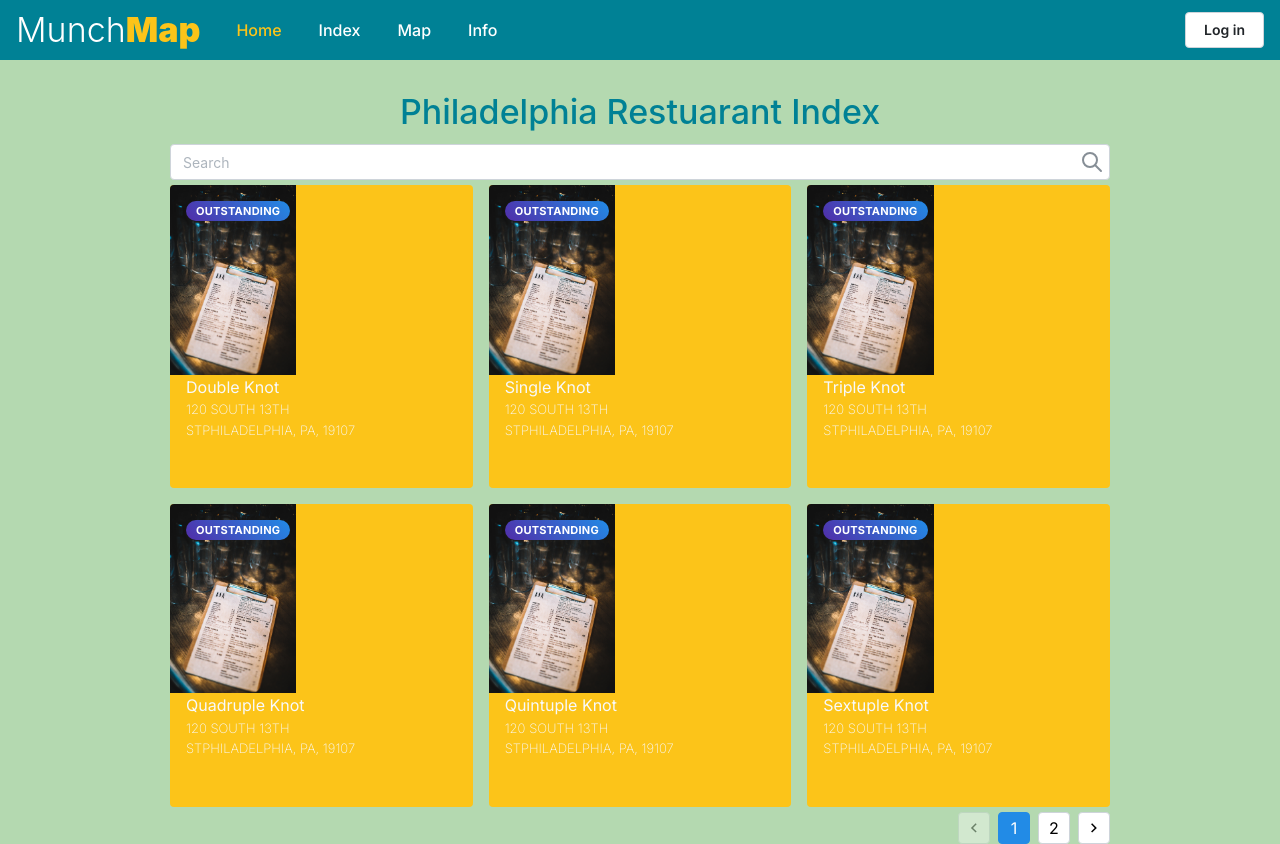
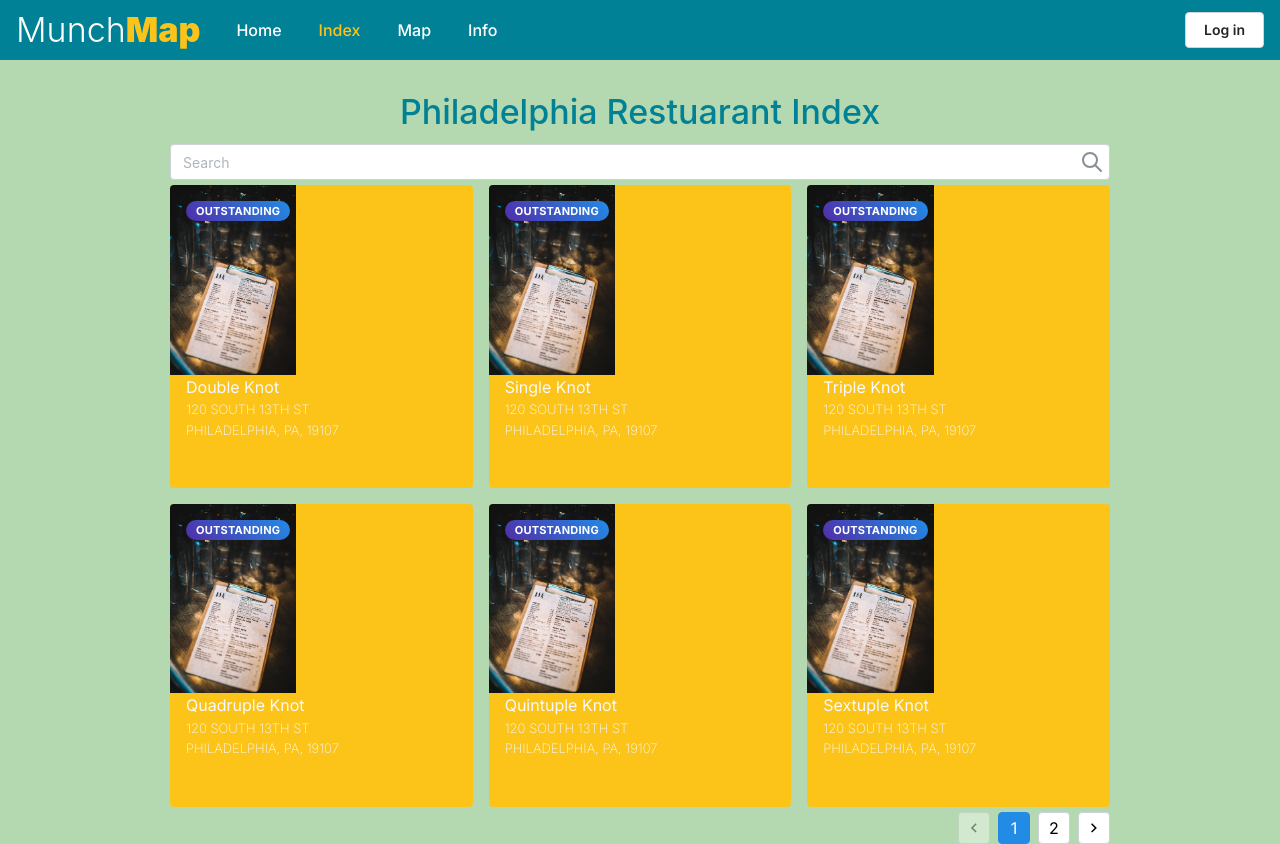
Before and after one commit to AlphaXII/MunchMap, a Next.js app in the folder munchmap-app/: page /indexlist in a window 1280 px wide. Built offline with nearby package versions, Linux system fonts and the light colour scheme.

Commit message:
added search feature, fixed mini card css, made header's state check url to determine active state

```diff
--- a/munchmap-app/app/indexlist/page.tsx
+++ b/munchmap-app/app/indexlist/page.tsx
@@ -1,7 +1,7 @@
 import styles from "./page.module.css";
 
 import { BigCard } from "@/components/Cards/BigCard";
-import Search from "@/components/Search/Search";
+import Result from "@/components/Result/Result";
 import { Container, Divider, Grid, Space, Title } from "@mantine/core";
 // import { dummyDatabase } from "@/components/resource/dummyDatabase";
 // import IndexResult from "@/components/IndexResult/IndexResult";
@@ -13,8 +13,7 @@ export default function Page() {
         <Title className={styles.title} pt={20}>
           Philadelphia Restuarant Index
         </Title>
-        <Search placeholder="Search"/>
-        {/* <IndexResult>{dummyDatabase}</IndexResult> */}
+        <Result placeholder="Search"/>
       </Container>
     </>
   );
--- a/munchmap-app/components/Cards/MiniCard.module.css
+++ b/munchmap-app/components/Cards/MiniCard.module.css
@@ -16,18 +16,21 @@
 .group {
     justify-content: space-evenly;
     display: inline-block;
+    height: 100%;
 }
 
 .header{
     color: #f8f9fa;
     font-weight: 400;
     width: 80%;
+    height: 100%;
 }
 
 .text {
     color: #f8f9fa;
     font-weight: 200;
     font-size: small;
+    display: block;
 }
 
 .badge {
--- a/munchmap-app/components/Cards/MiniCard.tsx
+++ b/munchmap-app/components/Cards/MiniCard.tsx
@@ -24,7 +24,6 @@ export function MiniCard({restaurantData}: {restaurantData: dataInterface}) {
       </CardSection>
       <Badge
         className={classes.badge}
-        // size="xs"
         variant="gradient"
         gradient={{ from: "#512DA8", to: "blue" }}
       >
@@ -35,6 +34,7 @@ export function MiniCard({restaurantData}: {restaurantData: dataInterface}) {
           {restaurantData.storeName}
           <Text className={classes.text}>
             {restaurantData.address}
+            <br></br>
             {restaurantData.region}
           </Text>
         </Box>
--- a/munchmap-app/components/Header/Header.tsx
+++ b/munchmap-app/components/Header/Header.tsx
@@ -13,6 +13,7 @@ import { useDisclosure } from "@mantine/hooks";
 import { useState } from "react";
 import Logo from "../Logo/Logo";
 import Link from "next/link";
+import { usePathname } from 'next/navigation'
 
 export function Header({ children }: any) {
   const links = [
@@ -23,7 +24,7 @@ export function Header({ children }: any) {
   ];
 
   const [opened, { toggle }] = useDisclosure(false);
-  const [active, setActive] = useState(links[0].link);
+  const [active, setActive] = useState(usePathname());
 
   const items = links.map((link) => (
     <Link
--- a/munchmap-app/components/IndexResult/IndexResult.tsx
+++ b/munchmap-app/components/IndexResult/IndexResult.tsx
@@ -22,16 +22,22 @@ export default function IndexResult({
 }) {
   const [activePage, setActivePage] = useState(1);
   const data = chunk(children);
-  const items = data[activePage - 1].map((item) => (
-    <GridCol key={item.storeName} span={4}>
-      <MiniCard restaurantData={item} />
+  const items = !data.length ? (
+    <GridCol span={4}>
+      0 items found
     </GridCol>
-  ));
+  ) : (
+    data[activePage - 1].map((item) => (
+      <GridCol key={item.storeName} span={4}>
+        <MiniCard restaurantData={item} />
+      </GridCol>
+    ))
+  );
   return (
     <>
-      <Grid classNames={{root: classes.groot}}>{items}</Grid>
+      <Grid classNames={{ root: classes.groot }}>{items}</Grid>
       <Pagination
-        classNames={{root: classes.proot, control: classes.pcontrol}}
+        classNames={{ root: classes.proot, control: classes.pcontrol }}
         total={data.length}
         value={activePage}
         onChange={setActivePage}
--- /dev/null
+++ b/munchmap-app/components/Result/Result.tsx
@@ -0,0 +1,39 @@
+"use client";
+
+import { Input } from "@mantine/core";
+import { IconSearch } from "@tabler/icons-react";
+import { useState } from "react";
+import { dummyDatabase } from "@/components/resource/dummyDatabase";
+import IndexResult from "@/components/IndexResult/IndexResult";
+
+export default function Result({ placeholder }: { placeholder: string }) {
+  const [searchTerm, setSearchTerm] = useState("");
+  const filteredData = [...dummyDatabase].filter((item) => {
+    return Object.values(item).some((value) => {
+      return (
+        typeof value === "string" &&
+        value.toLowerCase().includes(searchTerm.toLowerCase())
+      );
+    });
+  });
+
+  function handleSearch(term: string) {
+    setSearchTerm(term);
+  }
+
+  return (
+    <>
+      <Input
+        placeholder={placeholder}
+        value={searchTerm}
+        onChange={(event) => {
+          handleSearch(event.target.value);
+        }}
+        rightSection={
+          <IconSearch style={{ display: searchTerm ? "none" : undefined }} />
+        }
+      />
+      <IndexResult>{filteredData}</IndexResult>
+    </>
+  );
+}
--- a/munchmap-app/components/Search/Search.tsx
+++ /dev/null
@@ -1,30 +0,0 @@
-"use client";
-
-import { Input } from "@mantine/core";
-import { IconSearch } from "@tabler/icons-react";
-import { useState } from "react";
-import { dummyDatabase } from "@/components/resource/dummyDatabase";
-import IndexResult from "@/components/IndexResult/IndexResult";
-
-export default function Search({ placeholder }: { placeholder: string }) {
-  const [value, setValue] = useState("");
-
-  function handleSearch(term: string) {
-    console.log(term);
-    setValue(term);
-  }
-
-  return (
-    <>
-      <Input
-        placeholder="Search"
-        value={value}
-        onChange={(event) => {
-          handleSearch(event.target.value);
-        }}
-        rightSection={<IconSearch style={{display: value ? 'none' : undefined}}/>}
-      />
-      <IndexResult>{dummyDatabase}</IndexResult>
-    </>
-  );
-}
```
